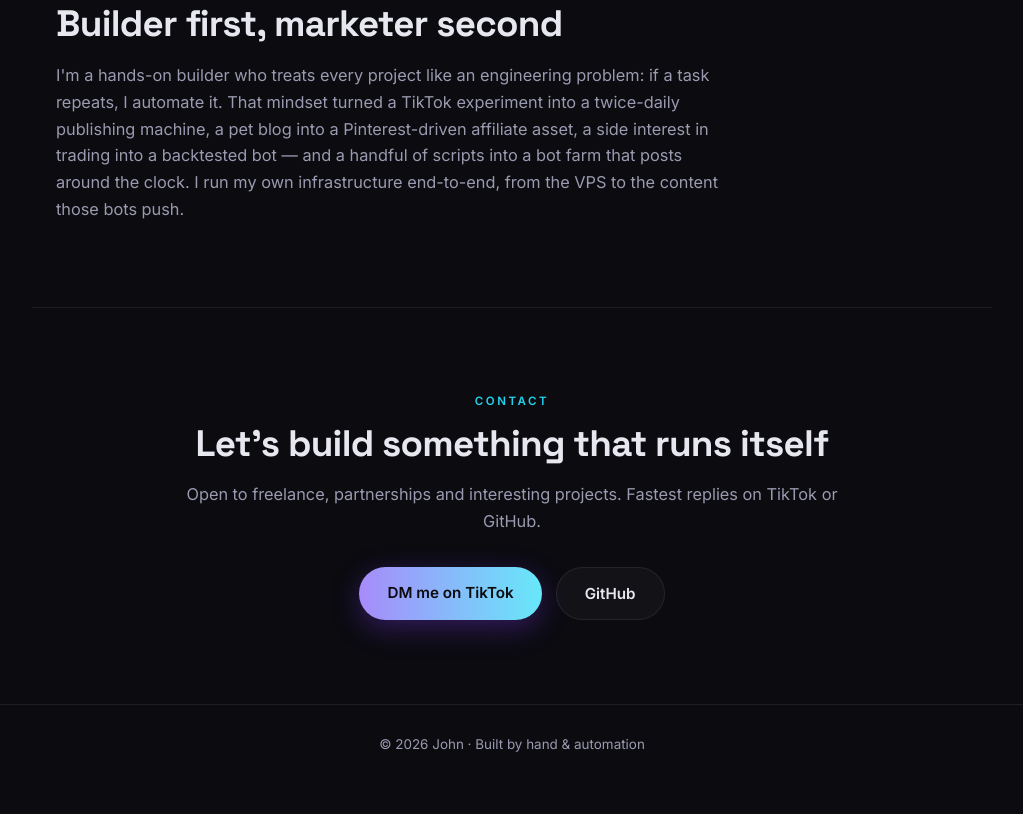
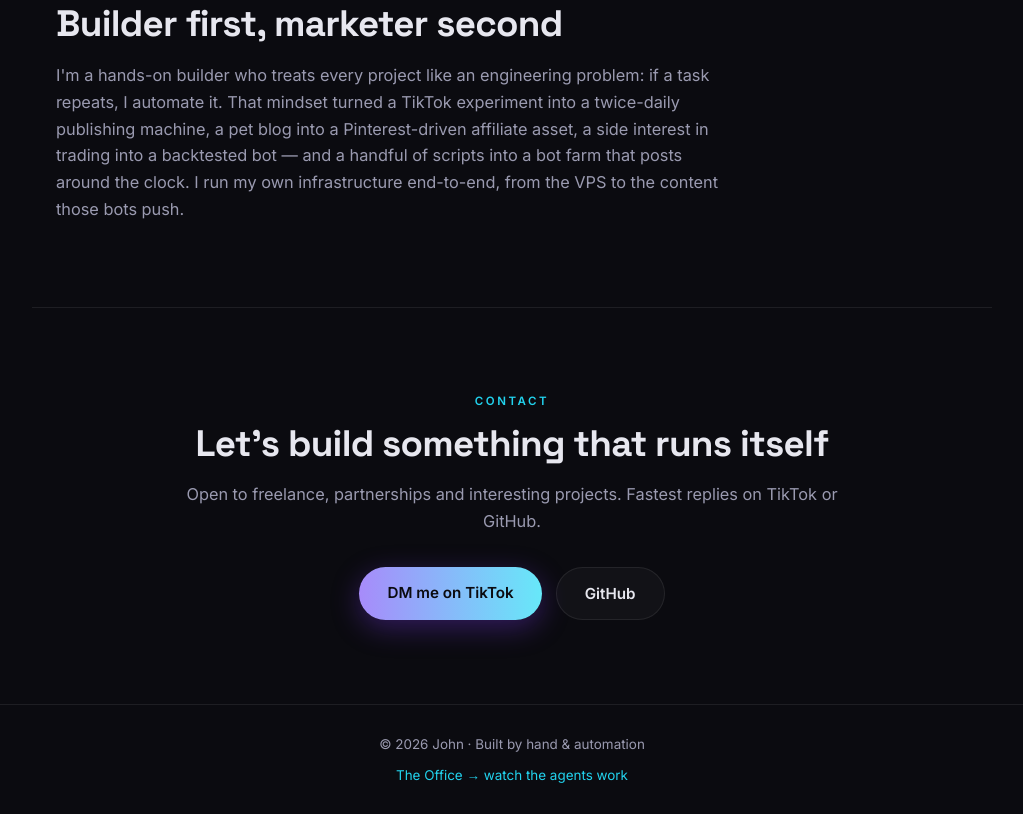
Before and after one commit to gohilingjohn/portfolio, a website built with Vite: page index.html in a window 1280 px wide. Shown: the part 2836-3650 px from the top of the page, without its empty margins (128-1151 px from the left). Before the commit the page ends 3620 px from the top, so only its background shows below. Built offline with nearby package versions, Linux system fonts and the light colour scheme.

Commit message:
Footer: link to Tambay Office

```diff
--- a/index.html
+++ b/index.html
@@ -179,6 +179,7 @@
 
   <footer class="footer">
     <span>© <span id="year"></span> John · Built by hand & automation</span>
+    <span class="footer-link"><a href="https://tambay-office.vercel.app" target="_blank" rel="noopener">The Office → watch the agents work</a></span>
   </footer>
 
   <script type="module" src="/main.js"></script>
--- a/public/style.css
+++ b/public/style.css
@@ -351,13 +351,8 @@ h1 { font-size: clamp(2.6rem, 7vw, 4rem); font-weight: 700; letter-spacing: -0.0
 .contact .about-text { margin: 0 auto 10px; }
 
 /* ---------- footer ---------- */
-.footer {
-  border-top: 1px solid var(--border);
-  padding: 28px;
-  text-align: center;
-  font-size: 0.84rem;
-  color: var(--muted);
-}
+.footer { display: flex; flex-direction: column; gap: 8px; align-items: center; border-top: 1px solid var(--border); padding: 28px; text-align: center; font-size: 0.84rem; color: var(--muted); }
+.footer-link a { color: var(--cyan); }
 
 /* ---------- responsive ---------- */
 @media (max-width: 900px) {
```
